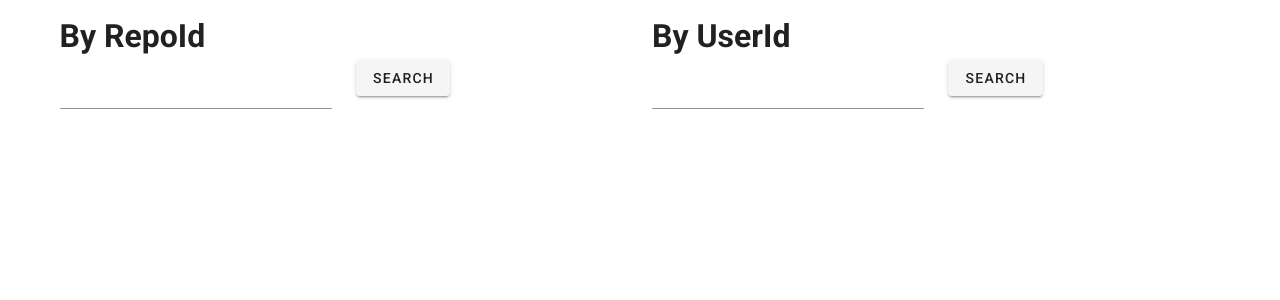
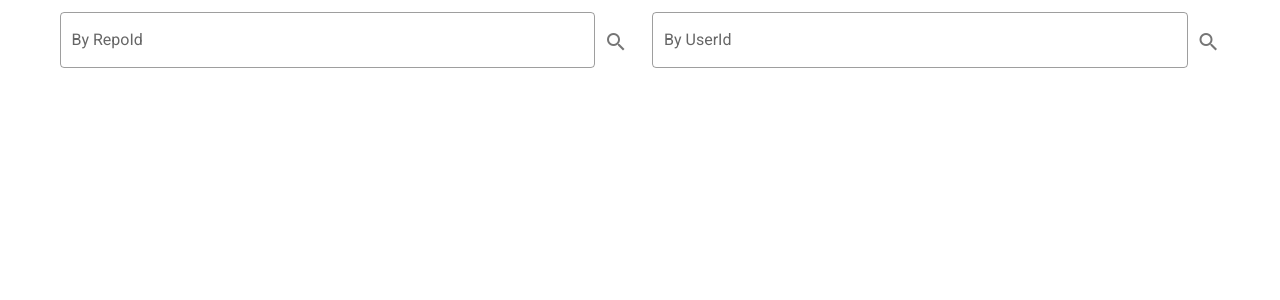
Before and after one commit to fabianriewe/cla-assistant-signature-finder, a Vue app: page / in a window 1280 px wide. Shown: the top 300 px of the page. Built offline with nearby package versions, Linux system fonts and the light colour scheme.

Commit message:
improvement: improved search bar

```diff
--- a/src/components/SearchBar.vue
+++ b/src/components/SearchBar.vue
@@ -1,15 +1,16 @@
 <template>
     <div>
-        <h1>{{headline}}</h1>
         <v-row>
             <v-col>
                 <v-text-field
                         v-model="input"
+                        :label="headline"
+                        outlined
+                        append-outer-icon="mdi-magnify"
+                        @click:append-outer="$emit('search', input)"
+                        @click:append="$emit('search', input)"
                 >
                 </v-text-field>
-            </v-col>
-            <v-col>
-                <v-btn @click="$emit('search', input)">Search</v-btn>
             </v-col>
         </v-row>
     </div>
--- a/src/components/Signature.vue
+++ b/src/components/Signature.vue
@@ -5,9 +5,11 @@
             <v-icon>mdi-github-circle</v-icon>{{signature[0]}} ({{ signature[1]}})
           </v-col>
           <v-col>
-            <v-icon>mdi-source-pull</v-icon>{{signature[4]}}
-            <v-icon>mdi-comment-outline</v-icon>{{signature[2]}}
-            <v-icon>mdi-calendar-range</v-icon>{{ new Date(parseInt(signature[5])).toLocaleDateString("de-DE") }}
+            <v-row>
+              <v-col><v-icon>mdi-source-pull</v-icon>{{signature[4]}}</v-col>
+              <v-col><v-icon>mdi-comment-outline</v-icon>{{signature[2]}}</v-col>
+              <v-col><v-icon>mdi-calendar-range</v-icon>{{ new Date(parseInt(signature[5])).toLocaleDateString("de-DE") }}</v-col>
+            </v-row>
           </v-col>
         </v-row>
       </div>
```
